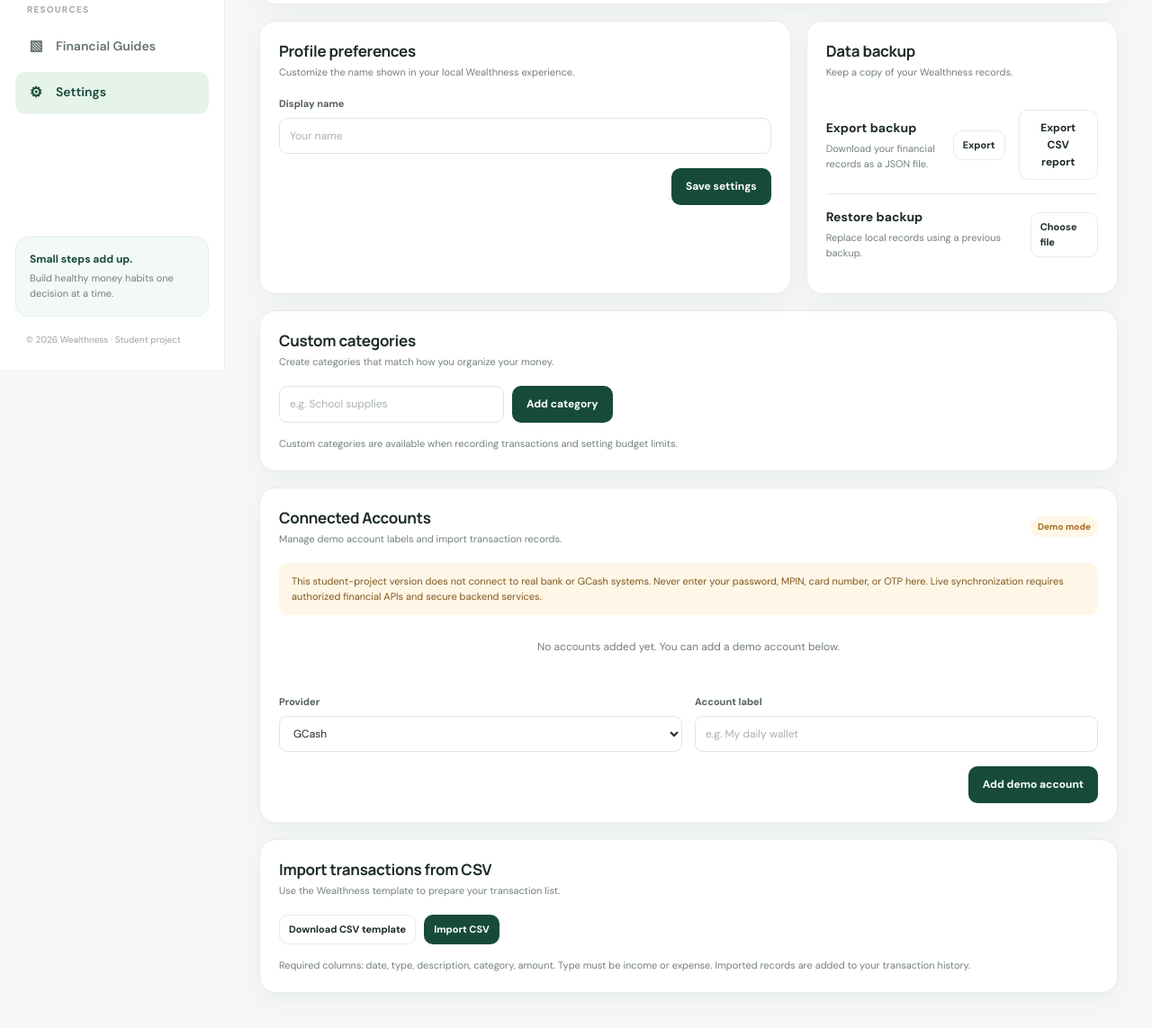
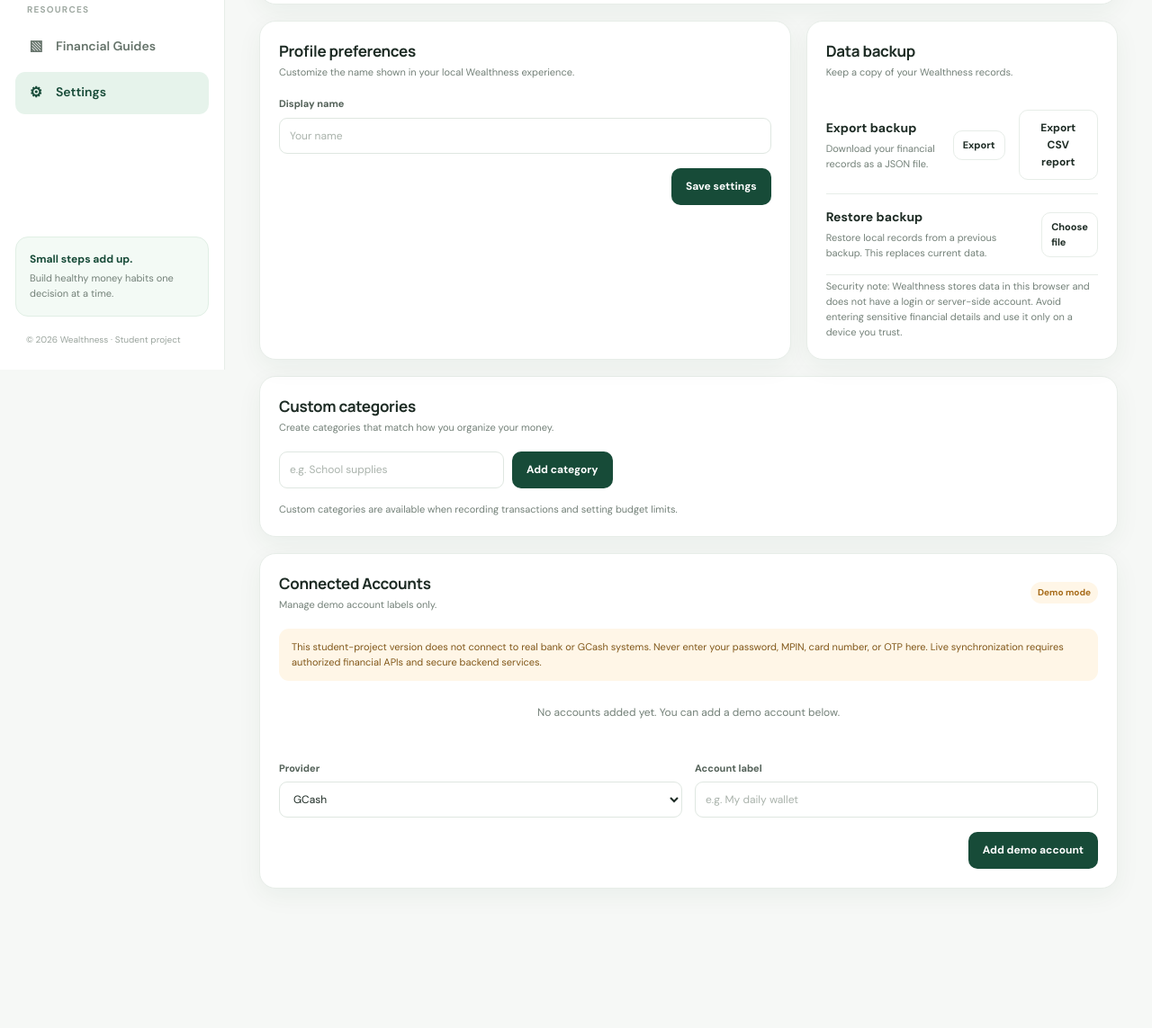
Before and after one commit to 20264357-cmyk/FINALL, a plain HTML site: page settings.html in a window 1280 px wide. Shown: the part 389-1532 px from the top of the page at 90% size. After the commit the page ends 1450 px from the top, so only its background shows below. Drawn offline with Linux system fonts and the light colour scheme.

Commit message:
Remove CSV import panel and add data privacy note

```diff
--- a/settings.html
+++ b/settings.html
@@ -66,7 +66,7 @@
                     <div>
                         <div class="eyebrow">WEALTHNESS WORKSPACE</div>
                         <h1>Settings</h1>
-                        <p class="page-subtitle">Manage your preferences, connected-account demos, and data backups.</p>
+                        <p class="page-subtitle">Manage your preferences and local data.</p>
                     </div>
                 </div>
 
@@ -117,11 +117,12 @@
                         <div class="settings-row">
                             <div>
                                 <strong>Restore backup</strong>
-                                <p>Replace local records using a previous backup.</p>
+                                <p>Restore local records from a previous backup. This replaces current data.</p>
                             </div>
                             <label class="btn btn-secondary btn-small" for="import-json">Choose file</label>
                             <input class="hidden" id="import-json" type="file" accept=".json">
                         </div>
+                        <p class="panel-subtitle">Security note: Wealthness stores data in this browser and does not have a login or server-side account. Avoid entering sensitive financial details and use it only on a device you trust.</p>
                     </article>
                 </section>
 
@@ -146,7 +147,7 @@
                     <div class="panel-heading">
                         <div>
                             <h2>Connected Accounts</h2>
-                            <p class="panel-subtitle">Manage demo account labels and import transaction records.</p>
+                            <p class="panel-subtitle">Manage demo account labels only.</p>
                         </div>
                         <span class="pill warning">Demo mode</span>
                     </div>
@@ -181,23 +182,6 @@
                     </form>
                 </section>
 
-                <!-- This section groups related settings information and controls. -->
-                <section class="panel">
-                    <div class="panel-heading">
-                        <div>
-                            <h2>Import transactions from CSV</h2>
-                            <p class="panel-subtitle">Use the Wealthness template to prepare your transaction list.</p>
-                        </div>
-                    </div>
-
-                    <div class="toolbar">
-                        <button class="btn btn-secondary btn-small" id="download-template">Download CSV template</button>
-                        <label class="btn btn-primary btn-small" for="csv-import">Import CSV</label>
-                        <input class="hidden" id="csv-import" type="file" accept=".csv">
-                    </div>
-
-                    <p class="panel-subtitle">Required columns: date, type, description, category, amount. Type must be income or expense. Imported records are added to your transaction history.</p>
-                </section>
             </main>
         </div>
     </div>
```
